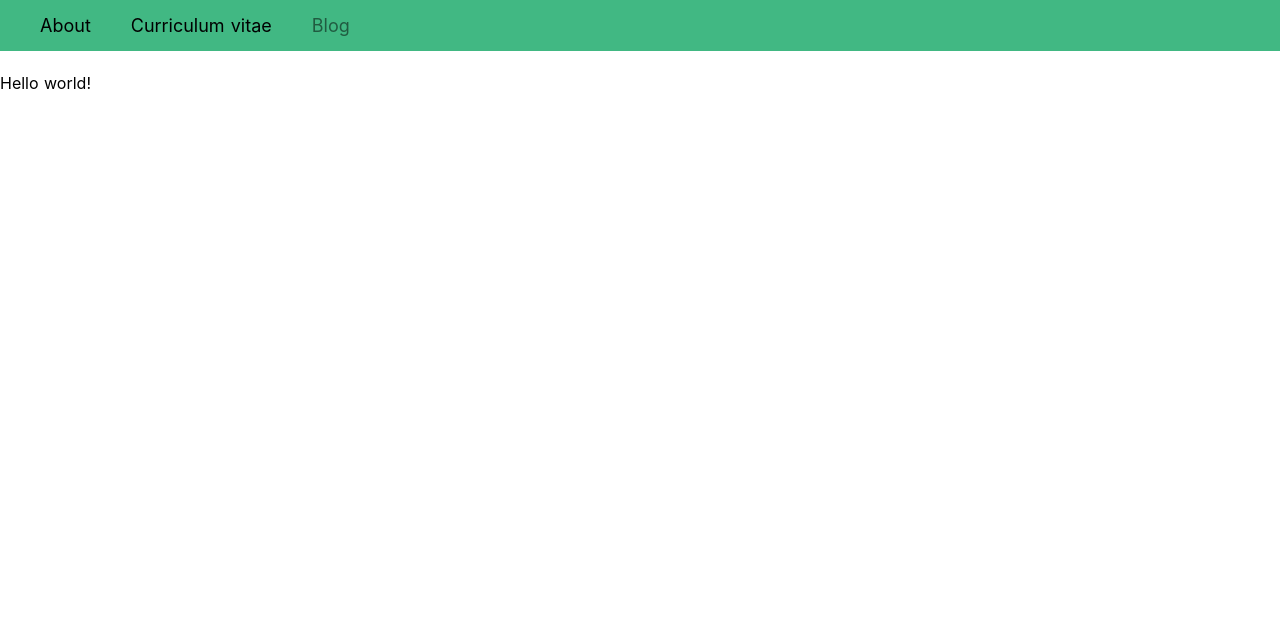
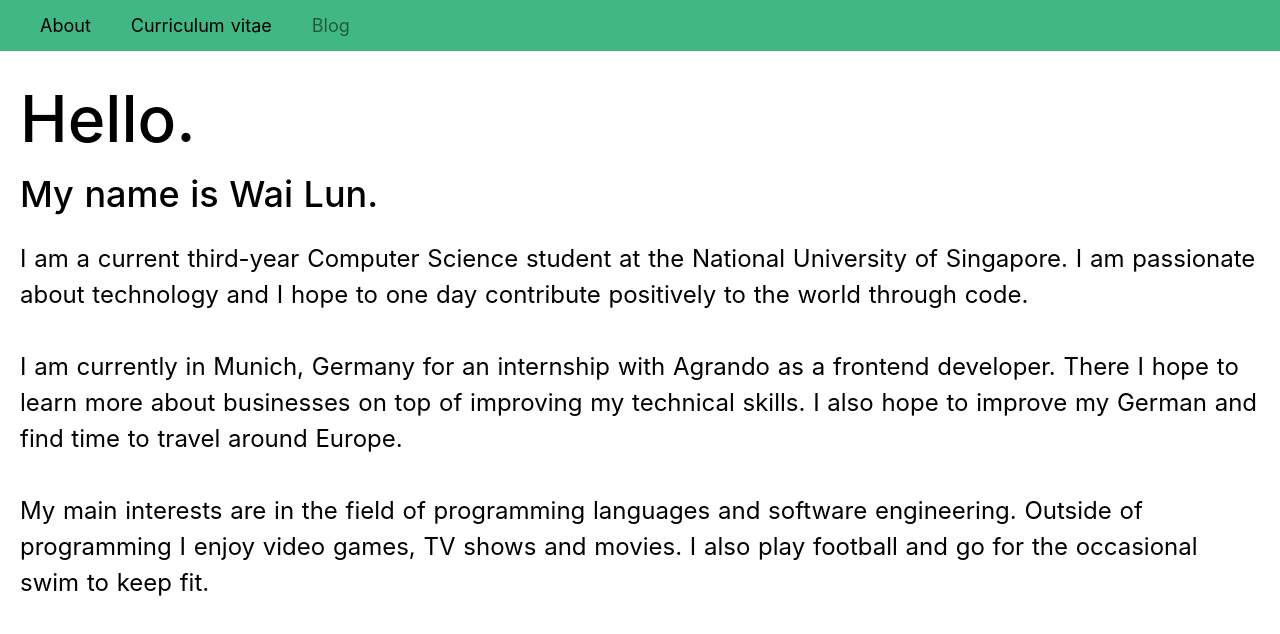
Before and after one commit to wailunlim/my-new-site, a Nuxt app: page / in a window 1280 px wide. Shown: the top 634 px of the page. Built offline with nearby package versions, Linux system fonts and the light colour scheme.

Commit message:
Add basic information

```diff
--- /dev/null
+++ b/components/About/Info.vue
@@ -0,0 +1,19 @@
+<template>
+  <div class="w-full px-5">
+    <p class="text-6xl font-medium">
+      <slot name="title" />
+    </p>
+    <p class="text-4xl font-medium mb-5">
+      <slot name="subtitle" />
+    </p>
+    <p class="text-2xl">
+      <slot name="body" />
+    </p>
+  </div>
+</template>
+
+<script>
+export default {
+
+}
+</script>
--- a/pages/index.vue
+++ b/pages/index.vue
@@ -1,5 +1,33 @@
 <template>
   <div class="container mx-auto mt-5">
-    <h1>Hello world!</h1>
+    <info>
+      <template v-slot:title>
+        Hello.
+      </template>
+      <template v-slot:subtitle>
+        My name is Wai Lun.
+      </template>
+      <template v-slot:body>
+        <p>
+          I am a current third-year Computer Science student at the National University of Singapore. I am passionate about technology and I hope to one day contribute positively to the world through code.
+        </p>
+        <br>
+        <p>
+          I am currently in Munich, Germany for an internship with Agrando as a frontend developer. There I hope to learn more about businesses on top of improving my technical skills. I also hope to improve my German and find time to travel around Europe.
+        </p>
+        <br>
+        <p>
+          My main interests are in the field of programming languages and software engineering. Outside of programming I enjoy video games, TV shows and movies. I also play football and go for the occasional swim to keep fit.
+        </p>
+      </template>
+    </info>
   </div>
 </template>
+
+<script>
+import Info from '../components/About/Info'
+
+export default {
+  components: { Info }
+}
+</script>
```
